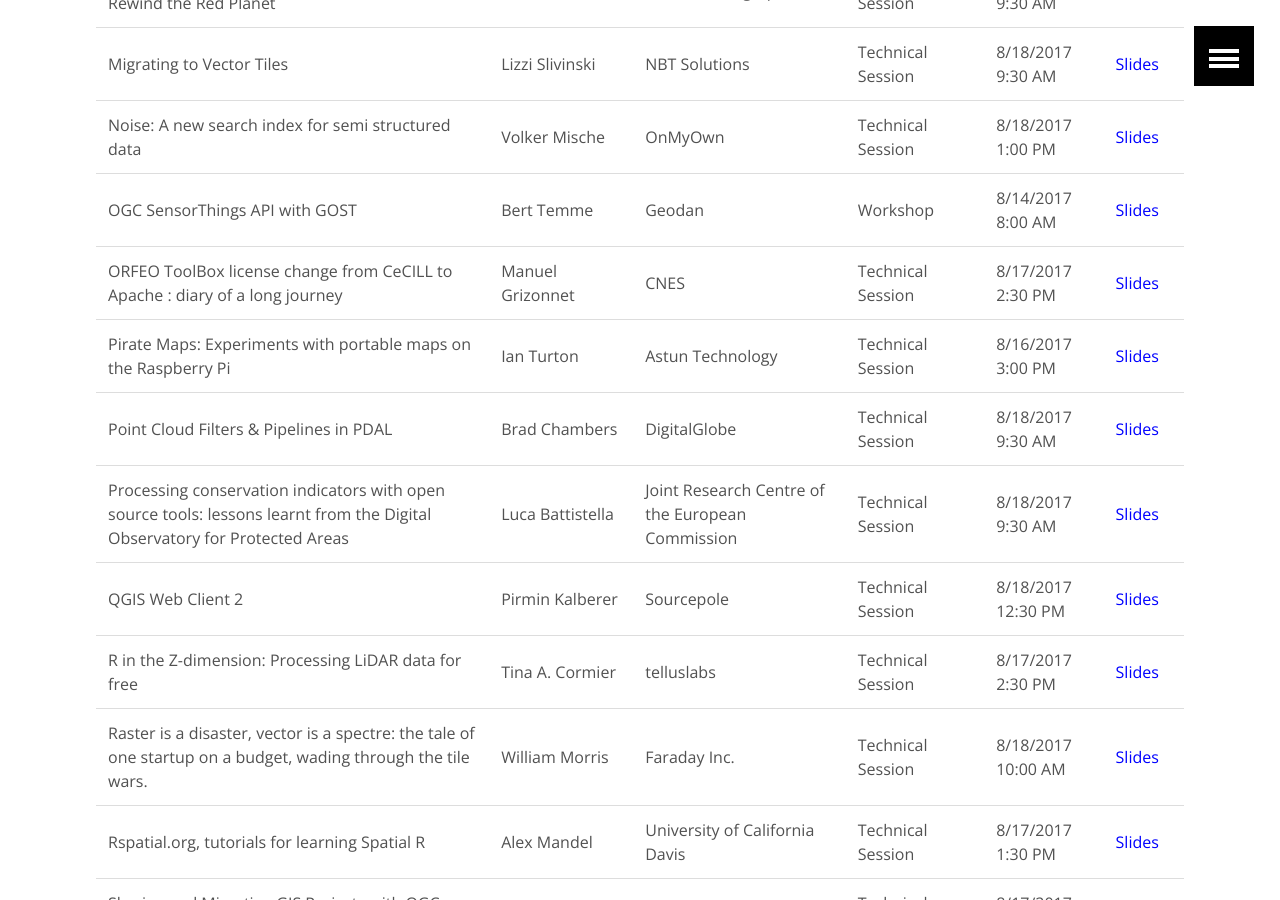
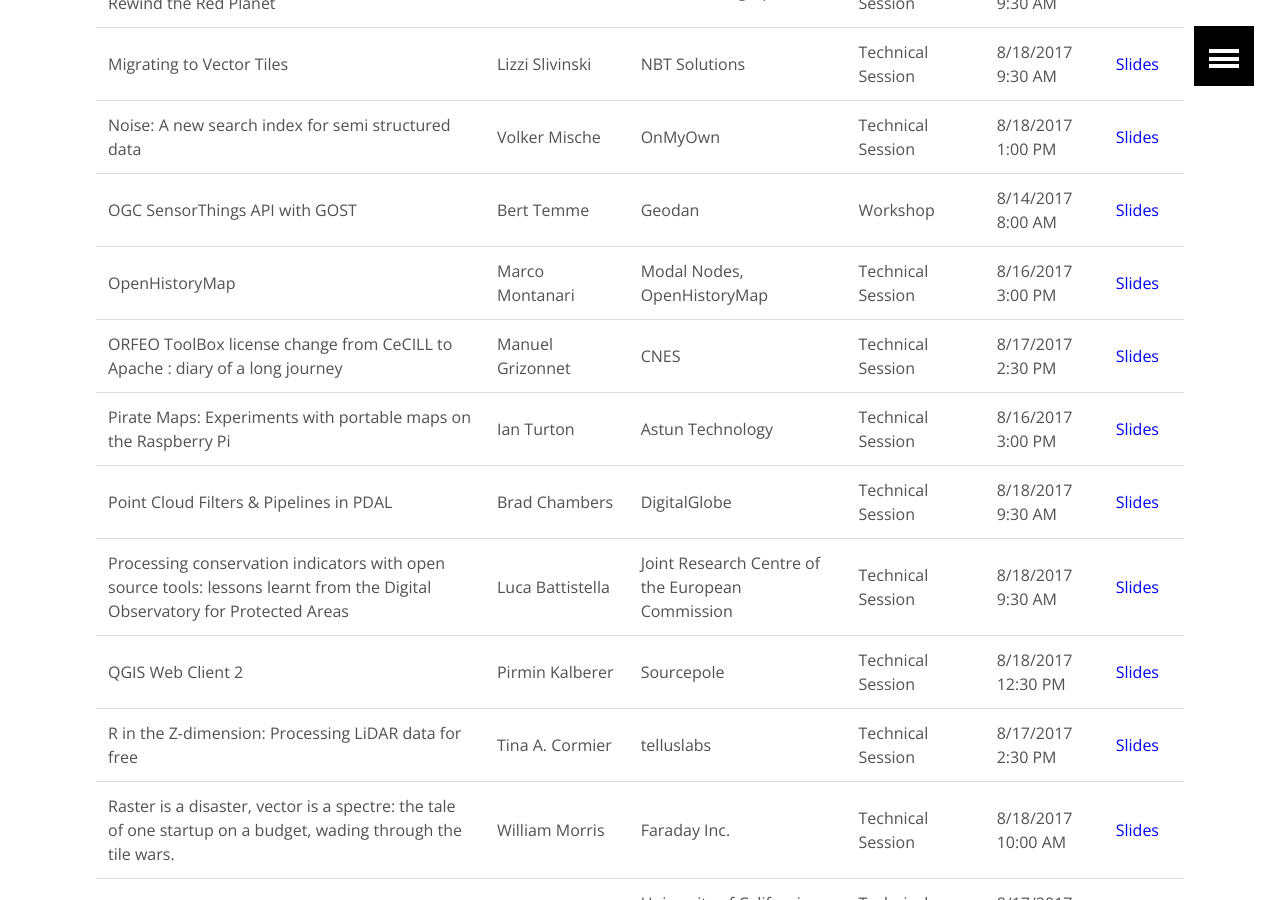
Before and after one commit to AvidGeo/foss4g2017-dev, a Jekyll site: the page built from post_conference/index.html, in a window 1280 px wide and 900 px high, scrolled down 4411 px. Built offline with Jekyll 4.4.1, drawn with Linux system fonts in a browser that asks for light colours.

Commit message:
add slides

```diff
--- a/post_conference/index.html
+++ b/post_conference/index.html
@@ -336,6 +336,7 @@
                 <td>8/14/2017 8:00 AM</td>
                 <td><a href="http://slides.com/bertt/workshop-sensorthings-and-gost#/" style="color:blue;">Slides</a></td>
             </tr>
+            <tr><td>OpenHistoryMap</td><td>Marco Montanari</td><td>Modal Nodes, OpenHistoryMap</td><Td>Technical Session</td><td>8/16/2017 3:00 PM</td><td><a href="https://www.slideshare.net/sirmmo/ohm-at-foss4g17" style="color:blue;">Slides</a></td></tr>
             <tr><td>ORFEO ToolBox license change from CeCILL to Apache : diary of a long journey</td><td>Manuel Grizonnet</td><td>CNES</td><td>Technical Session</td><td>8/17/2017 2:30 PM</td><td><a href="https://www.orfeo-toolbox.org/packages/doc/FOSS4G2017/foss4g-2017.pdf" style="color:blue;">Slides</a></td></tr>
             <tr>
                 <td>Pirate Maps: Experiments with portable maps on the Raspberry Pi</td>
```
